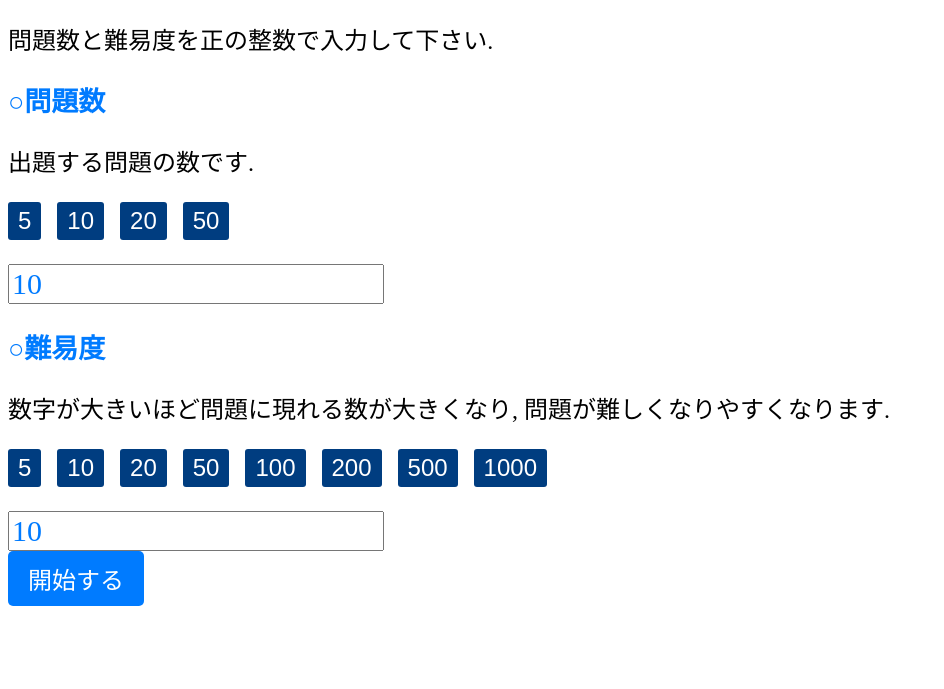
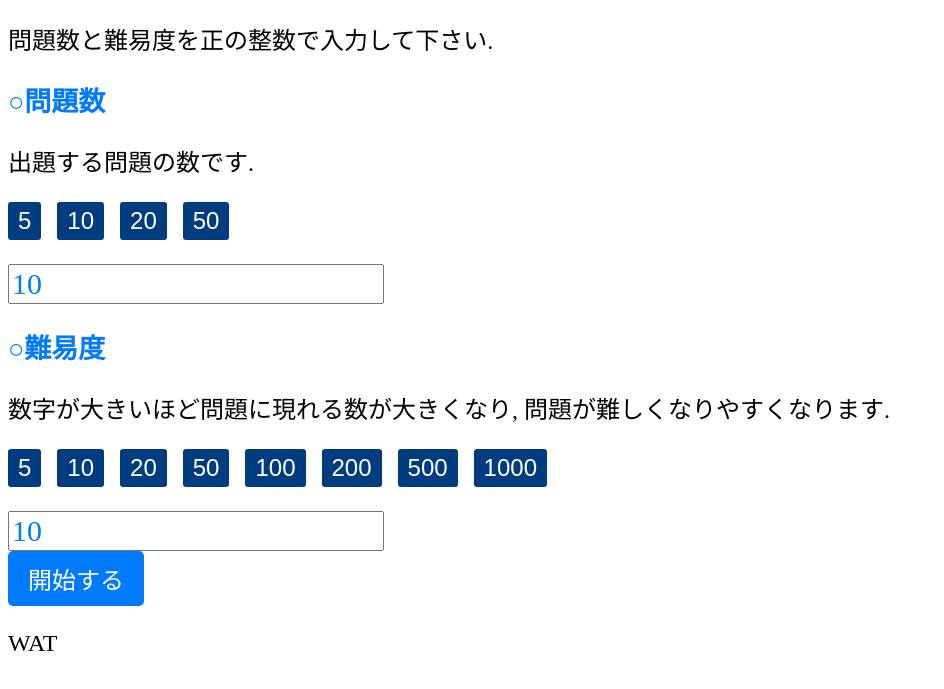
Before and after one commit to daiki-coprime-tanaka/ResearchCalc, a plain HTML site: page WeakAppealText/Settings.html in a window 1280 px wide. Shown: the part 79-768 px from the top of the page, without its empty margins (0-944 px from the left). Drawn offline with Linux system fonts and the light colour scheme.

Commit message:
Add files via upload

```diff
--- a/WeakAppealText/Settings.html
+++ b/WeakAppealText/Settings.html
@@ -54,6 +54,7 @@
     </main>
     <footer>
         <button class="play" onclick="Start()">開始する</button></p>
+        <p>WAT</p>
     </footer>
     </body>
 </html>
```
Also changed, not shown: 1 other file.
